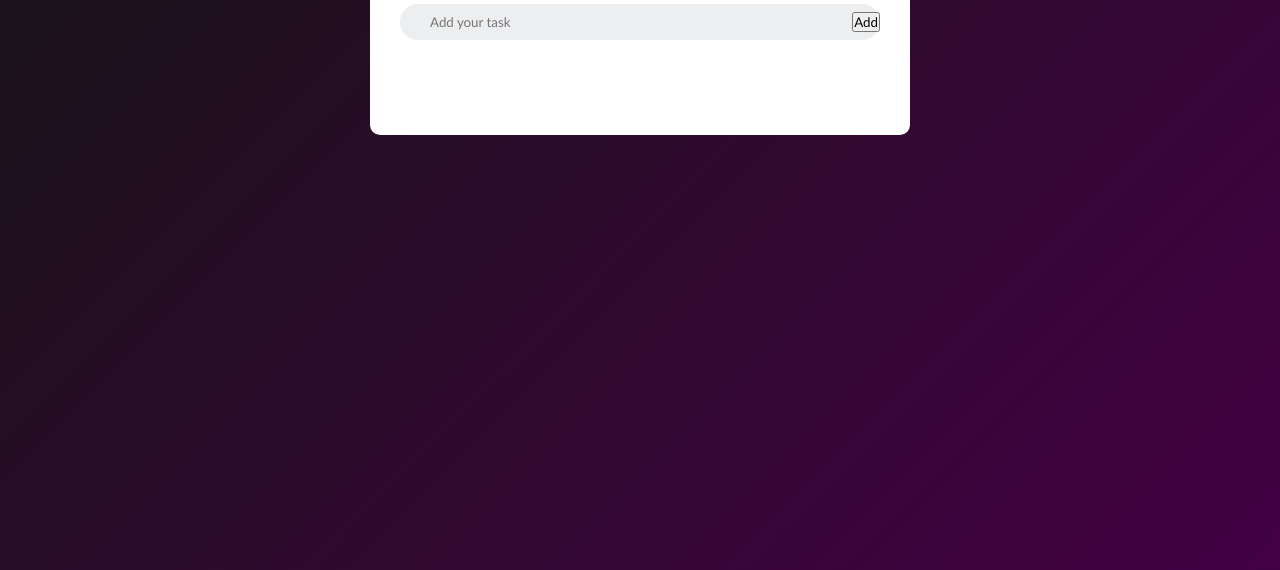
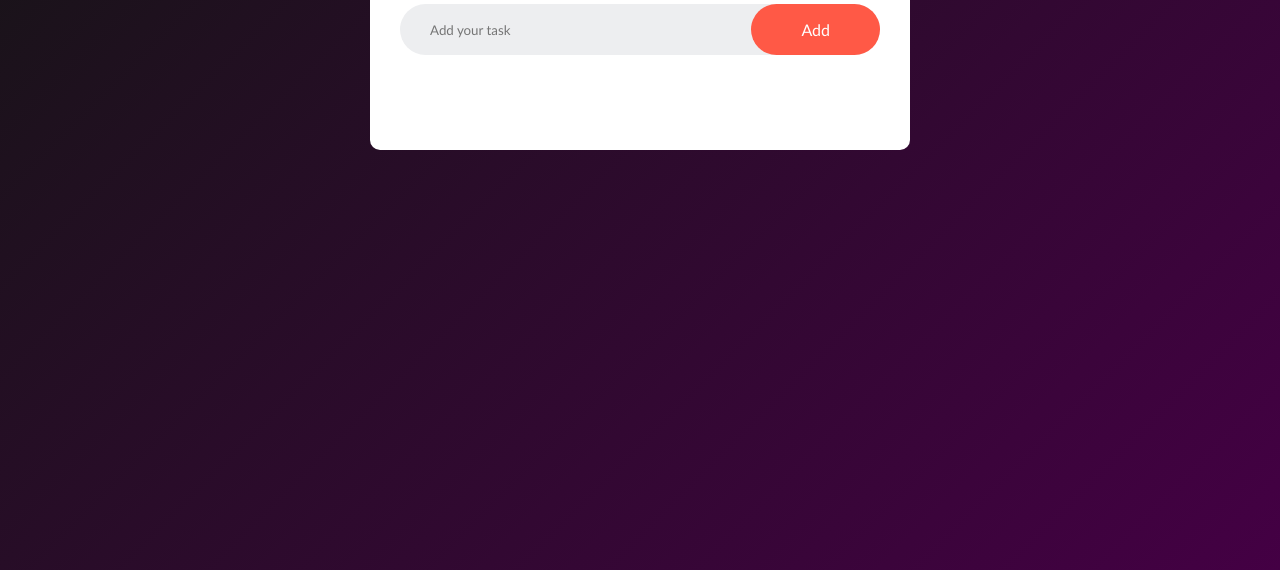
Before and after one commit to VishalKhandagale88/todo-list, a plain HTML site: page index.html in a window 1280 px wide. Shown: the part 230-800 px from the top of the page. Drawn offline with Linux system fonts and the light colour scheme.

Commit message:
added style for button

```diff
--- a/style.css
+++ b/style.css
@@ -43,3 +43,13 @@ input{
     background: transparent;
     padding: 10px;
 }
+button{
+    border: none;
+    outline: none;
+    padding: 16px 50px;
+    background: #ff5946;
+    color: #fff;
+    font-size: 16px;
+    cursor: pointer;
+    border-radius: 30px;
+}
```
